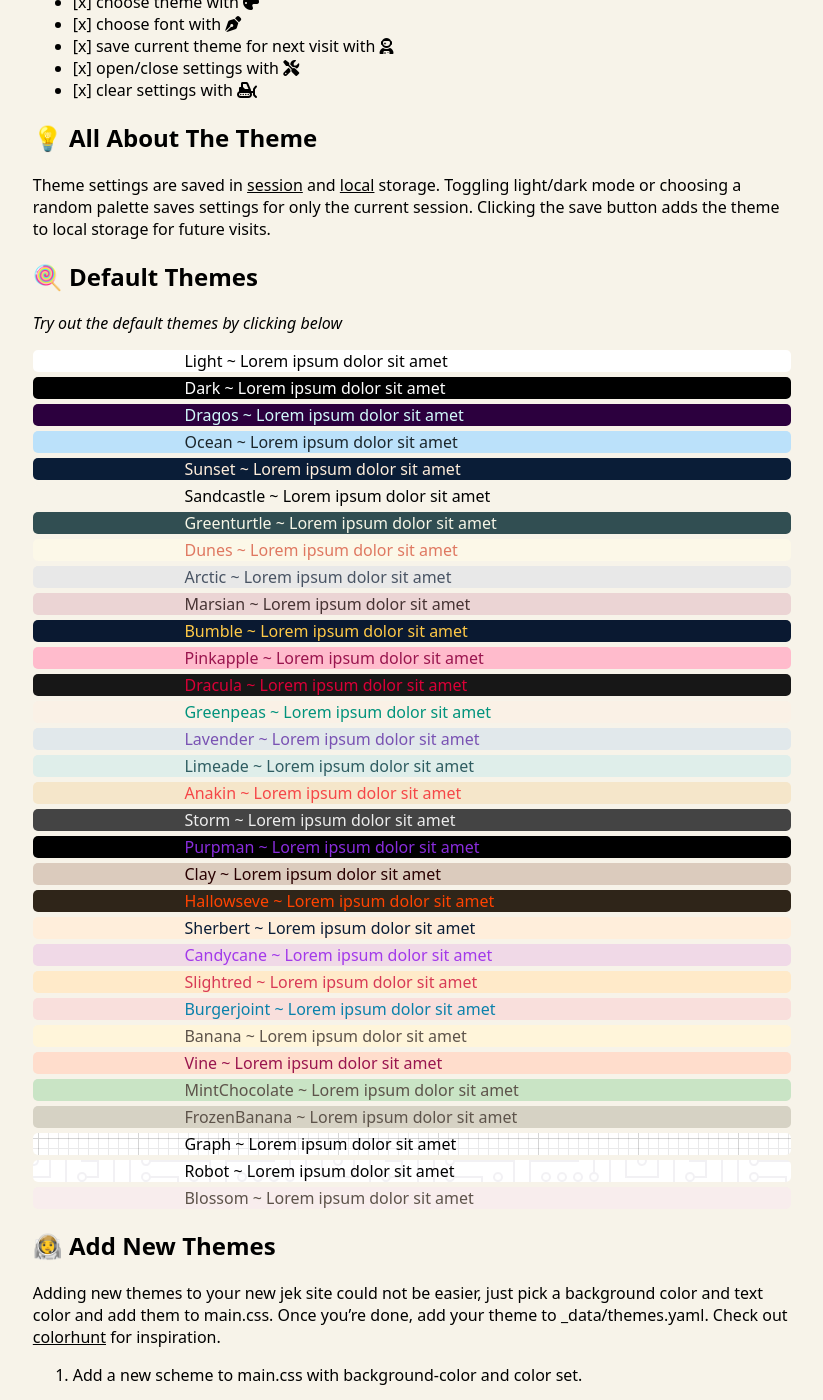
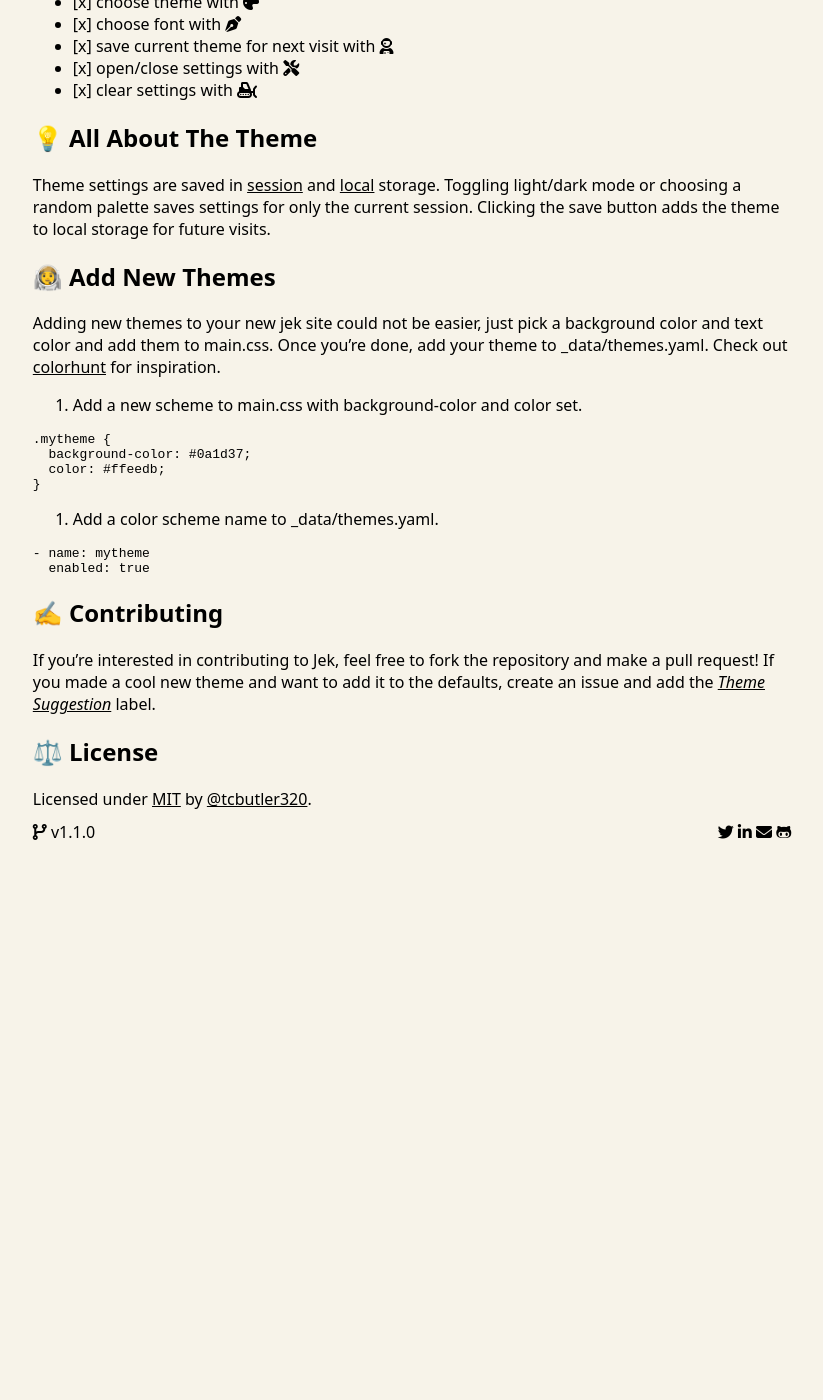
Before and after one commit to stackbit-projects/oval-eggplant-c99d6, a Jekyll site: the page built from index.md, in a window 1280 px wide and 1400 px high, scrolled down 423 px. Shown: the whole window, without its empty margins (228-1051 px from the left). Built offline with Jekyll 4.4.1, drawn with Linux system fonts in a browser that asks for light colours; nearby versions of some CDN libraries; after the commit the page ends 1287 px from its top, so only the background shows below that.

Commit message:
index.md: updated markdown_content

```diff
--- a/index.md
+++ b/index.md
@@ -23,16 +23,7 @@ Jek is a minimalist jekyll theme putting the power of color schemes in the user'
 
 Theme settings are saved in [session](https://developer.mozilla.org/en-US/docs/Web/API/Window/sessionStorage) and [local](https://developer.mozilla.org/en-US/docs/Web/API/Window/localStorage) storage. Toggling light/dark mode or choosing a random palette saves settings for only the current session. Clicking the save button adds the theme to local storage for future visits.
 
-## 🍭 Default Themes
 
-*Try out the default themes by clicking below*
-
-{% for themes in site.data.themes %}
-
-<div class="theme-options {{ themes.name }} zoom" onclick="setSpeceficPallet('{{ themes.name }}');">
-    <p class="center">{{ themes.name }} ~ Lorem ipsum dolor sit amet</p>
-</div>
-{% endfor %}
 
 ## 👩‍🚀 Add New Themes
 
```
